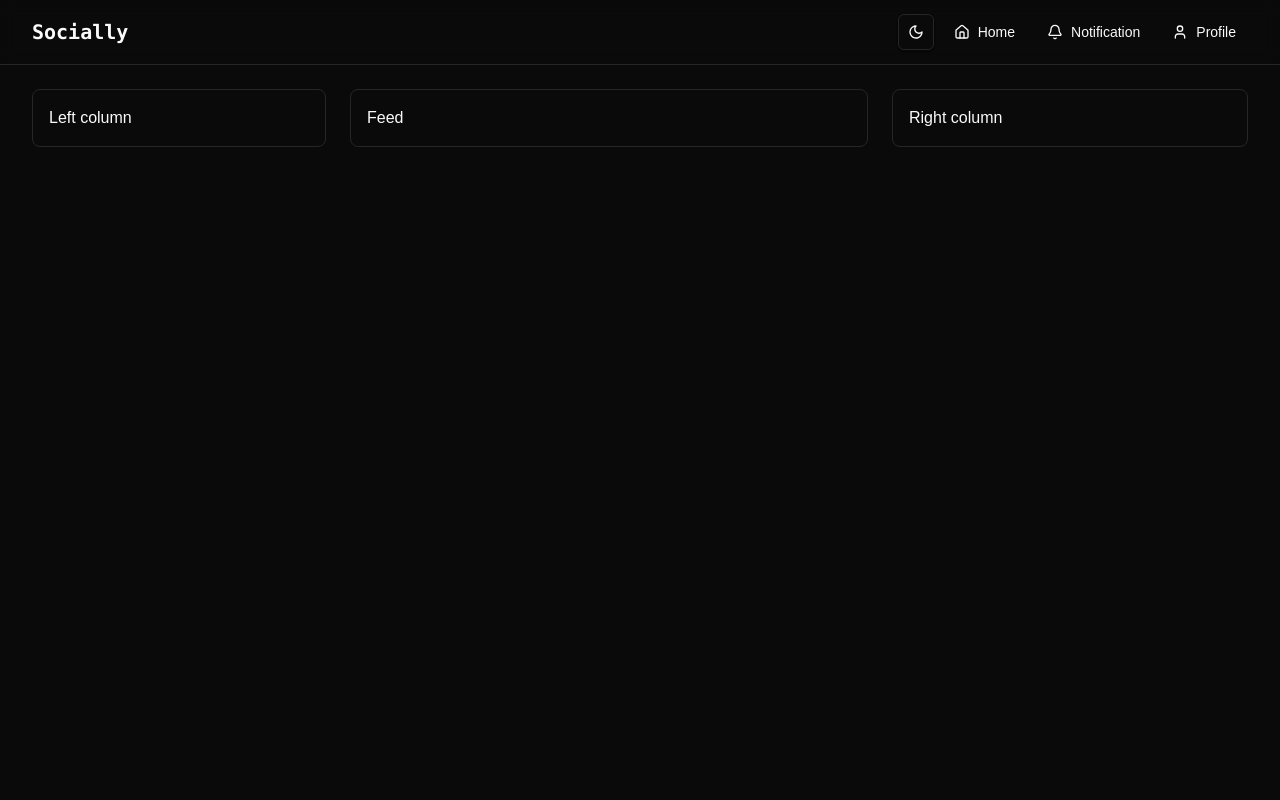
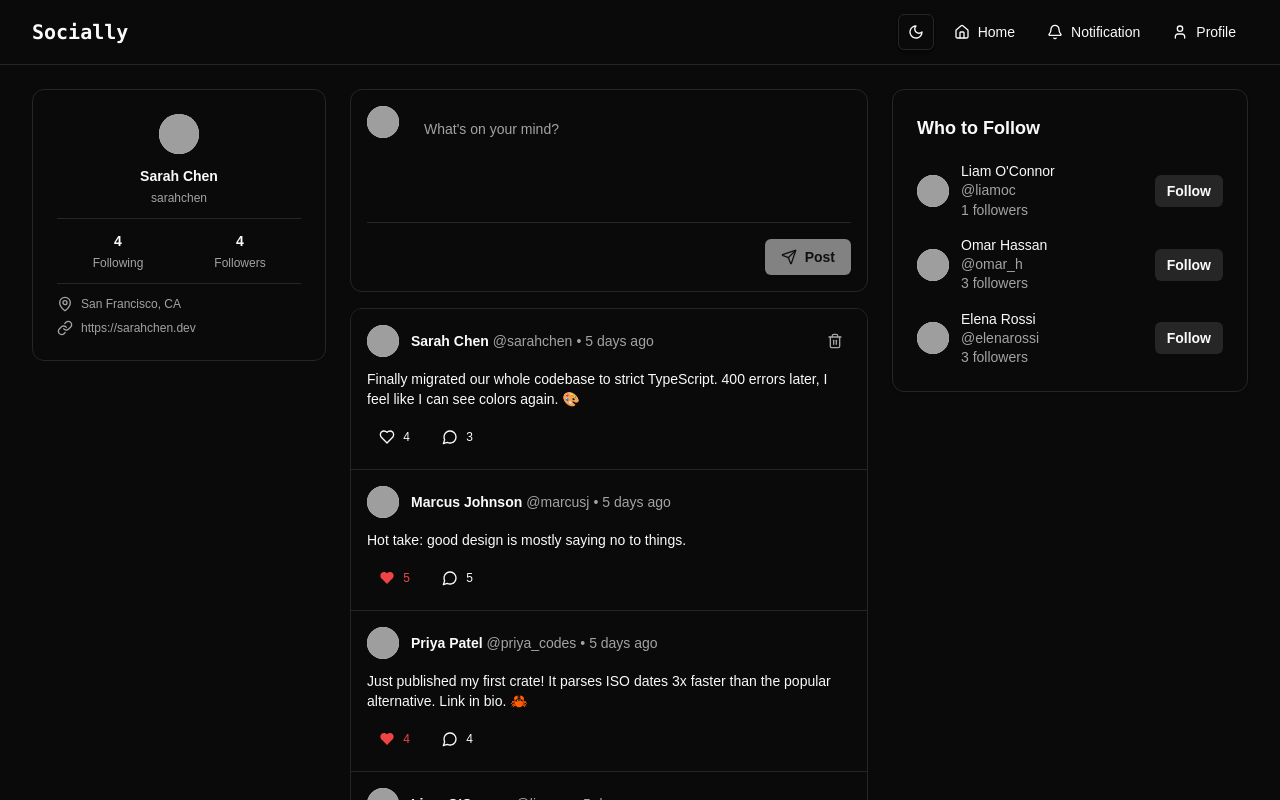
Before and after one commit to Sajjad-008/socially-frontend, a React (Vite) app: page / in a window 1280 px wide. Shown: the top 800 px of the page. Built offline with nearby package versions, Linux system fonts and the light colour scheme; grey boxes are pictures that could not be loaded.

Commit message:
feat: build HomePage for guest and logged-in states

```diff
--- a/src/pages/HomePage.tsx
+++ b/src/pages/HomePage.tsx
@@ -1,14 +1,120 @@
+import { useEffect, useState } from 'react'
+import { useNavigate } from 'react-router-dom'
 import AppLayout from '@/components/layout/AppLayout'
-
-const box = 'rounded-lg border border-border bg-card p-4'
+import ProfileSummaryCard from '@/components/shared/ProfileSummaryCard'
+import Card from '@/components/ui/Card'
+import Skeleton from '@/components/ui/Skeleton'
+import WelcomeCard from '@/features/auth/components/WelcomeCard'
+import CreatePost from '@/features/feed/components/CreatePost'
+import PostComments from '@/features/feed/components/PostComments'
+import PostList from '@/features/feed/components/PostList'
+import WhoToFollow from '@/features/follow/components/WhoToFollow'
+import { useCurrentUser } from '@/hooks/useCurrentUser'
+import { useSession } from '@/hooks/useSession'
+import { usePostsStore } from '@/store/postsStore'
+import { useUsersStore } from '@/store/usersStore'
+import { getFollowersCount, getSuggestedUsers } from '@/utils/userSelectors'
 
 export default function HomePage() {
+  const navigate = useNavigate()
+  const { isLoggedIn } = useSession()
+  const { user, followersCount } = useCurrentUser()
+
+  const users = useUsersStore((state) => state.users)
+  const fetchUsers = useUsersStore((state) => state.fetchUsers)
+  const toggleFollow = useUsersStore((state) => state.toggleFollow)
+
+  const posts = usePostsStore((state) => state.posts)
+  const postsLoading = usePostsStore((state) => state.loading)
+  const fetchPosts = usePostsStore((state) => state.fetchPosts)
+  const toggleLike = usePostsStore((state) => state.toggleLike)
+  const deletePost = usePostsStore((state) => state.deletePost)
+
+  const [openCommentsId, setOpenCommentsId] = useState<string | null>(null)
+
+  useEffect(() => {
+    fetchPosts()
+    fetchUsers()
+  }, [fetchPosts, fetchUsers])
+
+  const goToLogin = () => navigate('/login')
+
+  const handleLike = (postId: string) => {
+    if (!isLoggedIn) return goToLogin()
+    if (user) toggleLike(postId, user.id)
+  }
+
+  const handleToggleComments = (postId: string) => {
+    if (!isLoggedIn) return goToLogin()
+    setOpenCommentsId((current) => (current === postId ? null : postId))
+  }
+
+  const likedPostIds = user
+    ? posts.filter((post) => post.likedByIds.includes(user.id)).map((post) => post.id)
+    : []
+
+  const suggestedUsers = user
+    ? getSuggestedUsers(users, user.id).map((suggested) => ({
+        id: suggested.id,
+        name: suggested.name,
+        username: suggested.username,
+        avatarUrl: suggested.avatarUrl,
+        followersCount: getFollowersCount(users, suggested.id),
+      }))
+    : []
+
+  let left
+  if (!isLoggedIn) {
+    left = <WelcomeCard />
+  } else if (user) {
+    left = <ProfileSummaryCard user={user} followersCount={followersCount} />
+  } else {
+    left = <Skeleton className="h-64 w-full rounded-xl" />
+  }
+
+  const right =
+    isLoggedIn && user ? (
+      <WhoToFollow
+        users={suggestedUsers}
+        onFollow={(targetId) => toggleFollow(user.id, targetId)}
+      />
+    ) : undefined
+
+  // تا وقتی پست‌ها و کاربران نیامده‌اند Skeleton نشان بده؛
+  // بعد از آن، به‌روزرسانی‌های بعدی (مثل ثبت کامنت) لیست را Skeleton نکنند
+  const feedLoading = (postsLoading && posts.length === 0) || users.length === 0
+
   return (
-    <AppLayout
-      left={<div className={box}>Left column</div>}
-      right={<div className={box}>Right column</div>}
-    >
-      <div className={box}>Feed</div>
+    <AppLayout left={left} right={right}>
+      <div className="flex flex-col gap-4">
+        {isLoggedIn && user && <CreatePost currentUser={user} />}
+
+        <Card className="overflow-hidden">
+          <PostList
+            posts={posts}
+            users={users}
+            currentUserId={user?.id ?? ''}
+            loading={feedLoading}
+            likedPostIds={likedPostIds}
+            onLike={handleLike}
+            onToggleComments={handleToggleComments}
+            // TODO: بعد از merge شدن Dialog نفر ۴، قبل از حذف DeletePostDialog باز شود
+            onDelete={isLoggedIn ? deletePost : undefined}
+            openCommentsId={openCommentsId}
+            renderComments={(post) =>
+              user ? (
+                <PostComments
+                  className="mt-3"
+                  postId={post.id}
+                  currentUser={user}
+                  users={users}
+                  onCommentAdded={fetchPosts}
+                />
+              ) : null
+            }
+          />
+        </Card>
+      </div>
     </AppLayout>
   )
 }
```
